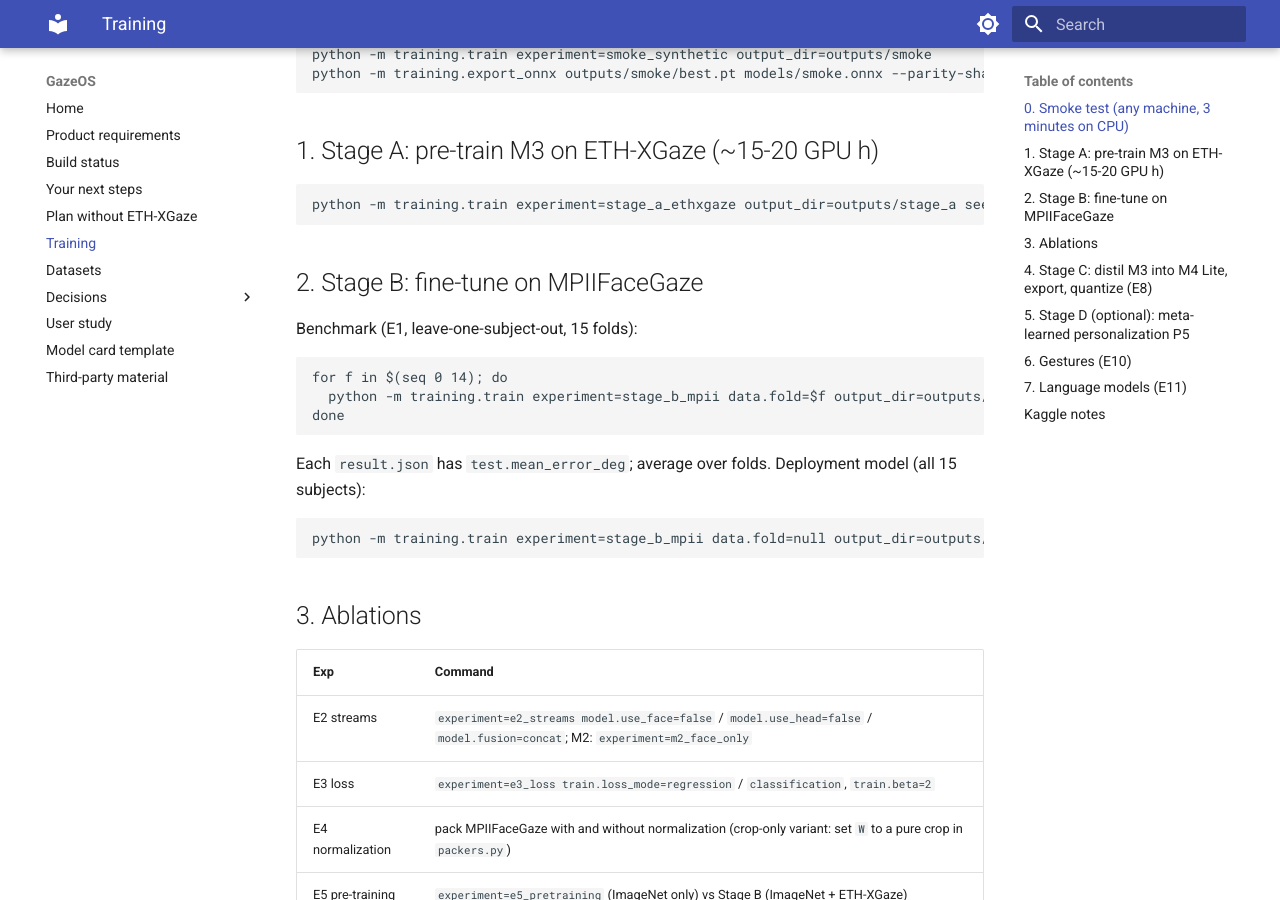
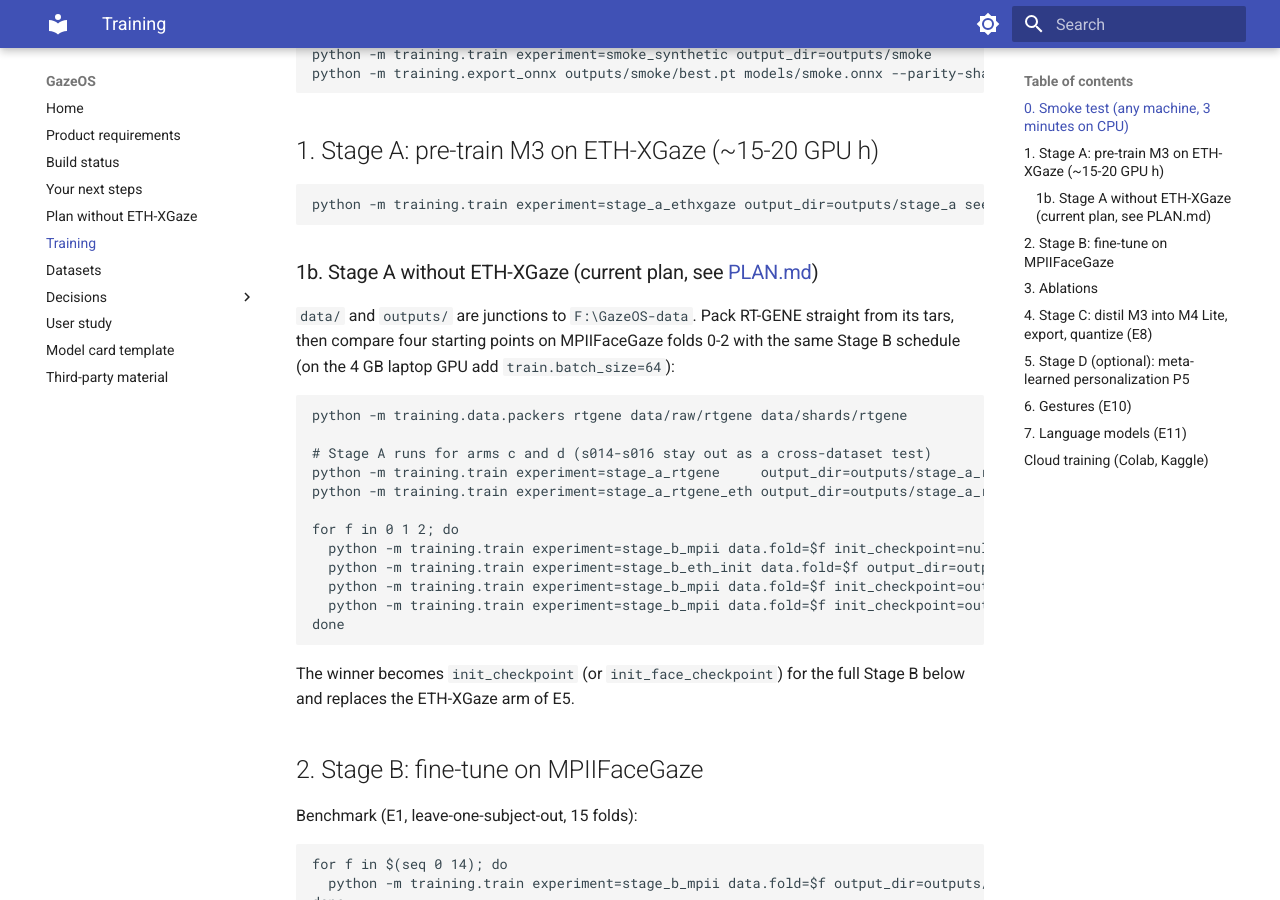
Before and after one commit to deep-9549/Gaze-Os, an MkDocs documentation site: the page built from docs/TRAINING.md, in a window 1280 px wide and 900 px high, scrolled down 332 px. Built offline with MkDocs 1.6.1 and Material for MkDocs 9.7.7, drawn with Linux system fonts in a browser that asks for light colours; some of the changed text lies outside the part shown.

Commit message:
docs: Stage A without ETH-XGaze, cloud notebook
- notebooks/train_cloud.ipynb: one notebook for Colab and Kaggle (shards copied
  to local disk, outputs on Drive, resumable job list)
- TRAINING.md: RT-GENE packing, the four Stage A arms, cloud training
- DATASETS.md, HANDOFF.md, PRD 16.1/27: RT-GENE, ETH-XGaze ResNet-18 and the
  L2CS Hugging Face mirror; PLAN.md Phase 2 marked done

````diff
--- a/docs/TRAINING.md
+++ b/docs/TRAINING.md
@@ -17,6 +17,30 @@ python -m training.export_onnx outputs/smoke/best.pt models/smoke.onnx --parity-
 ```bash
 python -m training.train experiment=stage_a_ethxgaze output_dir=outputs/stage_a seed=0
 ```
+
+### 1b. Stage A without ETH-XGaze (current plan, see [PLAN.md](PLAN.md))
+
+`data/` and `outputs/` are junctions to `F:\GazeOS-data`. Pack RT-GENE straight from its tars,
+then compare four starting points on MPIIFaceGaze folds 0-2 with the same Stage B schedule
+(on the 4 GB laptop GPU add `train.batch_size=64`):
+
+```bash
+python -m training.data.packers rtgene data/raw/rtgene data/shards/rtgene
+
+# Stage A runs for arms c and d (s014-s016 stay out as a cross-dataset test)
+python -m training.train experiment=stage_a_rtgene     output_dir=outputs/stage_a_rtgene
+python -m training.train experiment=stage_a_rtgene_eth output_dir=outputs/stage_a_rtgene_eth
+
+for f in 0 1 2; do
+  python -m training.train experiment=stage_b_mpii data.fold=$f init_checkpoint=null output_dir=outputs/arms/a_imagenet/fold$f
+  python -m training.train experiment=stage_b_eth_init data.fold=$f output_dir=outputs/arms/b_eth/fold$f
+  python -m training.train experiment=stage_b_mpii data.fold=$f init_checkpoint=outputs/stage_a_rtgene/best.pt output_dir=outputs/arms/c_rtgene/fold$f
+  python -m training.train experiment=stage_b_mpii data.fold=$f init_checkpoint=outputs/stage_a_rtgene_eth/best.pt output_dir=outputs/arms/d_eth_rtgene/fold$f
+done
+```
+
+The winner becomes `init_checkpoint` (or `init_face_checkpoint`) for the full Stage B below and
+replaces the ETH-XGaze arm of E5.
 
 ## 2. Stage B: fine-tune on MPIIFaceGaze
 
@@ -78,8 +102,13 @@ python -m training.train_lm ngram data/corpus/*.txt --out models/ngram_en.json
 python -m training.train_lm gpt   data/corpus/*.txt --out models/lm_small.onnx --epochs 3
 ```
 
-## Kaggle notes
+## Cloud training (Colab, Kaggle)
 
-- Upload `data/shards/` as a private Kaggle dataset; never the raw datasets (licences).
-- `pip install -e .[train]` in the notebook, then the commands above with `data.workers=2`.
-- Mixed precision is on by default on GPU (`train.amp=true`).
+- `notebooks/train_cloud.ipynb` runs on both: edit its settings cell (data folder, job list), run all.
+- Upload `data/shards/` (and `data/weights/`) to a private Google Drive folder or a private Kaggle
+  dataset; never the raw datasets (licences), and never a public link.
+- The notebook copies shards to the local disk first (HDF5 over the Drive mount is slow) and writes
+  outputs to Drive on Colab, so a disconnect costs at most one epoch.
+- `train.resume=true` continues a run from `output_dir/last.pt`; finished runs (with `result.json`)
+  are skipped, so re-running the notebook after a disconnect picks up where it stopped.
+- Mixed precision is on by default on GPU (`train.amp=true`); use `data.workers=2`.
````
Also changed, not shown: docs/DATASETS.md (+9 -0 lines), docs/HANDOFF.md (+10 -6 lines), docs/PLAN.md (+9 -8 lines), docs/PRD.md (+2 -2 lines), 1 other file.
